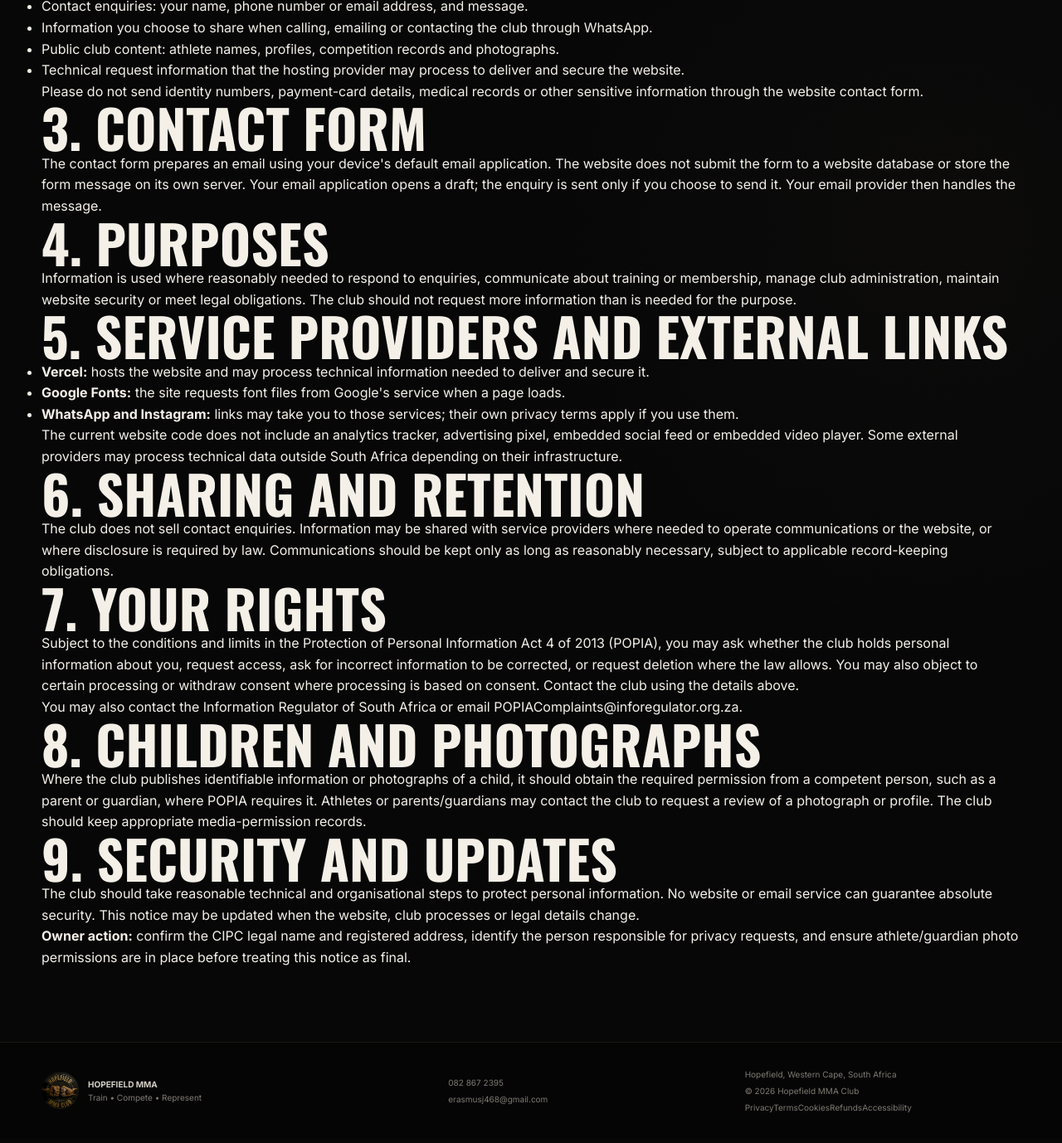
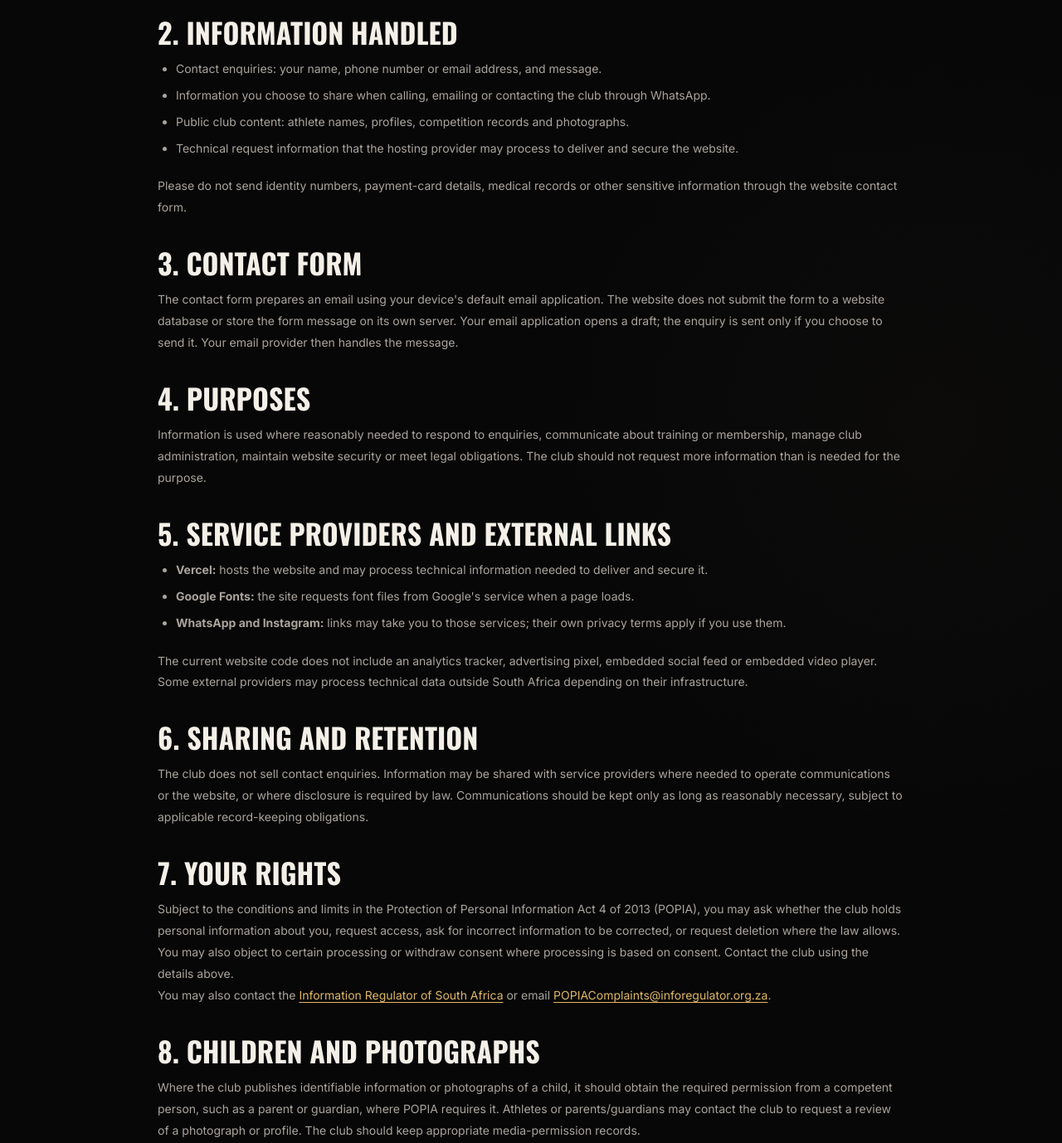
Before and after one commit to erasmusj468/Hopefield-MMA, a plain HTML site: page privacy.html in a window 1280 px wide. Shown: the part 913-2291 px from the top of the page at 83% size. Drawn offline with nearby package versions, Linux system fonts and the light colour scheme.

Commit message:
Add legal navigation and accessibility improvements

```diff
--- a/polish.css
+++ b/polish.css
@@ -382,3 +382,23 @@ a.contact-item:hover{padding-left:8px;color:#fff}
   .whatsapp-float{right:14px;bottom:calc(82px + env(safe-area-inset-bottom))}
   .back-top{right:17px;bottom:calc(138px + env(safe-area-inset-bottom))}
 }
+
+/* Accessibility and legal-page finishing touches */
+.skip-link{position:fixed;top:10px;left:10px;z-index:3000;transform:translateY(-160%);padding:12px 16px;background:var(--gold2);color:#080808;font-weight:800;border:2px solid #080808}
+.skip-link:focus{transform:translateY(0)}
+.footer-legal{display:flex;flex-wrap:wrap;gap:8px 14px;margin-top:8px}
+.footer-legal a{color:#aaa49c;text-decoration:underline;text-underline-offset:3px}
+.footer-legal a:hover,.footer-legal a:focus-visible{color:var(--gold2)}
+.contact-form .consent-check{display:flex;align-items:flex-start;gap:10px;margin:14px 0;color:#aaa49c;font-size:12px;line-height:1.65;text-transform:none;letter-spacing:0}
+.contact-form .consent-check input{display:block;flex:0 0 18px;width:18px;height:18px;margin:3px 0 0;padding:0;accent-color:var(--gold2)}
+.contact-form .consent-check a{color:var(--gold2);text-decoration:underline;text-underline-offset:3px}
+.policy-copy{max-width:900px;margin:0 auto}
+.policy-copy h2{font-size:clamp(24px,3vw,34px);line-height:1.15;margin:34px 0 12px}
+.policy-copy p,.policy-copy li{color:#aaa49c;font-size:14px;line-height:1.85}
+.policy-copy ul{padding-left:22px;margin:10px 0 20px}
+.policy-copy li{margin:6px 0}
+.policy-copy a{color:var(--gold2);text-decoration:underline;text-underline-offset:3px}
+.policy-copy .policy-note{margin:18px 0;padding:16px 18px;border:1px solid rgba(224,183,102,.25);background:rgba(224,183,102,.045);color:#d0c9bd;font-size:13px;line-height:1.7}
+.policy-meta{color:#aaa49c;font-size:12px;margin-bottom:24px}
+.trust-strip span,.price-card p,.footer-meta,.footer-contact,.page-hero .crumb,.form-note,.contact-form label,.skill span,.fighter-body p,.chip,.filter-btn,.price-label,.discipline p,.coach-profile-lead,.coach-profile-card p,.medal-copy p,.quick-card p{color:#aaa49c}
+@media(max-width:620px){.footer-legal{gap:8px 11px}.policy-copy p,.policy-copy li{font-size:13px}.policy-copy .policy-note{padding:13px}}
```
